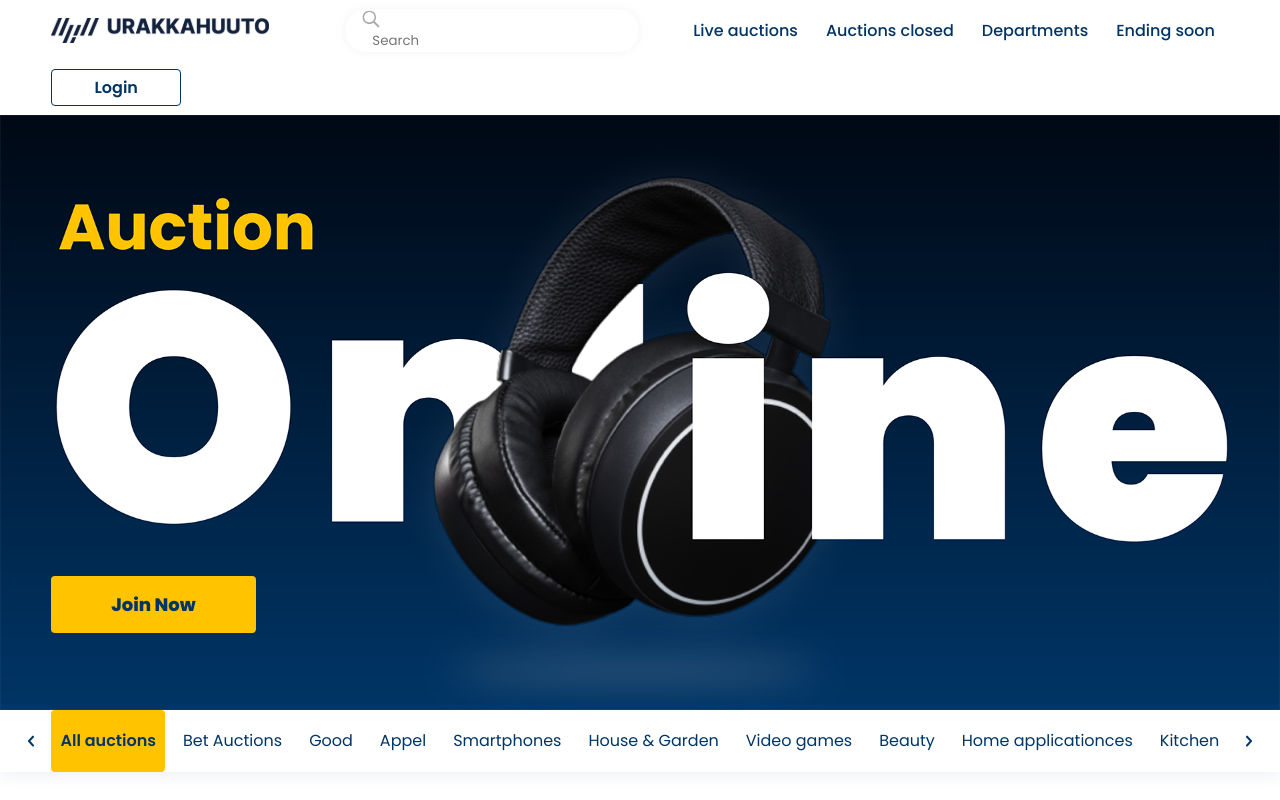
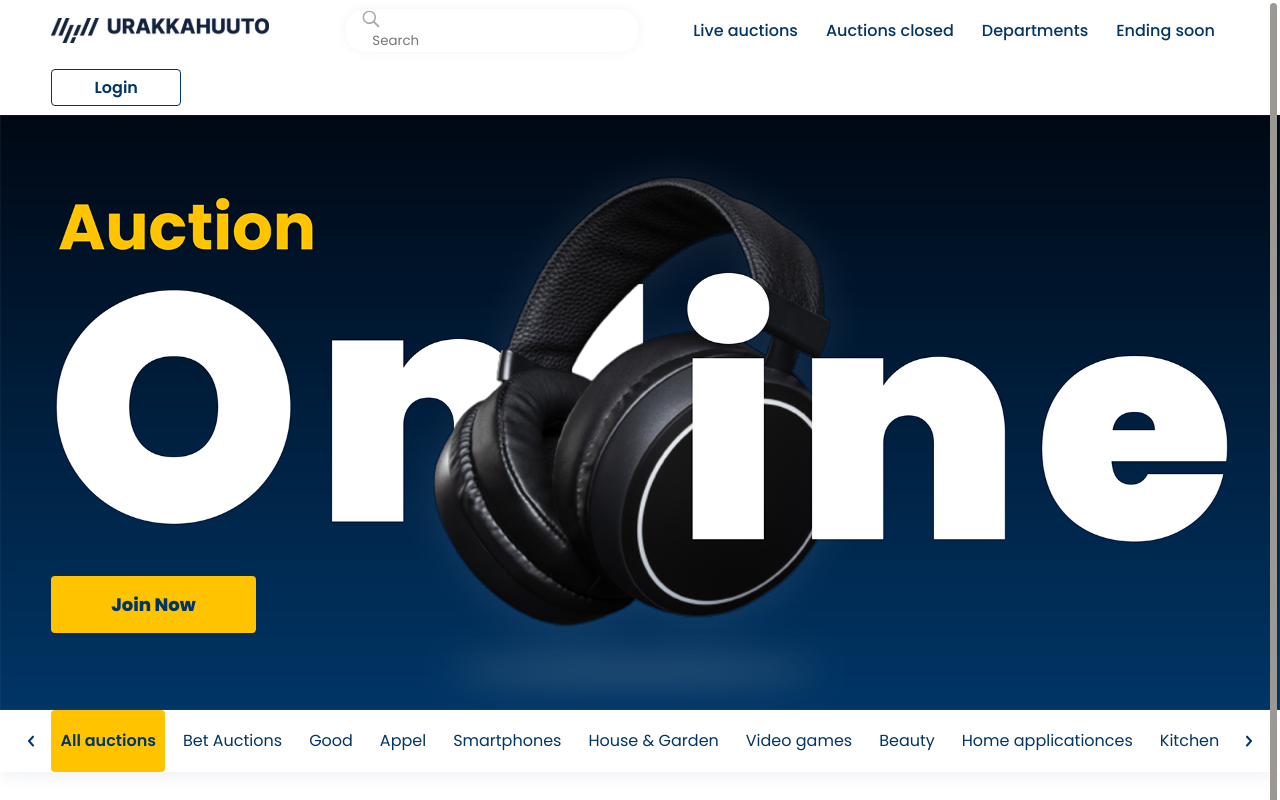
Before and after one commit to nashbe26/bid-frontend, a React (Create React App) app: page /home in a window 1280 px wide. Shown: the top 800 px of the page. Built offline with nearby package versions, Linux system fonts and the light colour scheme.

Commit message:
scrollbar

```diff
--- a/src/App.js
+++ b/src/App.js
@@ -20,12 +20,14 @@ import SellYourArticle from "./pages/SellYourArticle/SellYourArticle";
 import AuctionsClosed from "./pages/AuctionsClosed/AuctionsClosed";
 import Informations from "./pages/Informations/Informations";
 import AllPopups from "./pages/Popups/AllPopups";
+import Scrollbar from "./utils/Scrollbar";
 
 function App() {
   useScrollToTopOnRouteChange();
 
   return (
     <div className="App">
+      <Scrollbar />
       <Navbar />
       <AllPopups />
       <Routes>
--- a/src/App.scss
+++ b/src/App.scss
@@ -0,0 +1,7 @@
+.App {
+  overflow-y: overlay;
+}
+
+* {
+  user-select: none;
+}
--- a/src/index.scss
+++ b/src/index.scss
@@ -31,17 +31,25 @@ div::selection,
 
 //############################ Scroll #######################
 
-::-webkit-scrollbar {
-  width: 10px;
+// ::-webkit-scrollbar {
+//   width: 10px;
+// }
+
+// ::-webkit-scrollbar-thumb {
+//   background: var(--main);
+//   border: 1px solid var(--page-background2);
+// }
+
+// ::-webkit-scrollbar-track {
+//   background-color: var(--page-background2);
+// }
+
+* {
+  scrollbar-width: none;
 }
 
-::-webkit-scrollbar-thumb {
-  background: var(--main);
-  border: 1px solid var(--page-background2);
-}
-
-::-webkit-scrollbar-track {
-  background-color: var(--page-background2);
+::-webkit-scrollbar {
+  display: none;
 }
 
 //############################ FONTS #######################
--- /dev/null
+++ b/src/utils/Scrollbar.jsx
@@ -0,0 +1,64 @@
+import React, { useEffect, useRef } from "react";
+import styles from "./Scrollbar.module.scss";
+import { useLocation } from "react-router-dom";
+
+const Resize = () => {
+  let scrollbar_height =
+    (window.innerHeight / document.documentElement.scrollHeight) *
+    window.innerHeight;
+  let scrollbar = document.querySelector(`.${styles.scrollbar}`);
+  scrollbar.style.height = `${scrollbar_height}px`;
+};
+
+const Scroll = () => {
+  let scrollbar = document.querySelector(`.${styles.scrollbar}`);
+  let scroll_position =
+    (window.scrollY / document.documentElement.scrollHeight) *
+    window.innerHeight;
+  scrollbar.style.transform = `translateY(${scroll_position}px)`;
+};
+
+const DoAll = () => {
+  Resize();
+  Scroll();
+};
+
+const Scrollbar = () => {
+  const location = useLocation();
+  const scrollbar = useRef(null);
+
+  useEffect(() => {
+    DoAll();
+    window.addEventListener("resize", () => {
+      DoAll();
+    });
+    window.addEventListener("scroll", () => {
+      DoAll();
+    });
+    window.addEventListener("hashchange", () => {
+      DoAll();
+    });
+
+    return () => {
+      window.removeEventListener("resize", () => {
+        DoAll();
+      });
+      window.removeEventListener("scroll", () => {
+        DoAll();
+      });
+      window.removeEventListener("hashchange", () => {
+        DoAll();
+      });
+    };
+  }, [location.pathname]);
+
+  useEffect(() => {}, []);
+
+  return (
+    <div className={styles.scrollbar_parent}>
+      <div ref={scrollbar} className={styles.scrollbar} />
+    </div>
+  );
+};
+
+export default Scrollbar;
--- /dev/null
+++ b/src/utils/Scrollbar.module.scss
@@ -0,0 +1,14 @@
+.scrollbar_parent {
+  width: 1%;
+  height: 100vh;
+  position: fixed;
+  z-index: 9999999;
+  right: 0px;
+  padding: 3px 3px;
+}
+
+.scrollbar {
+  width: 100%;
+  background-color: #9c9894;
+  border-radius: 500px;
+}
```
